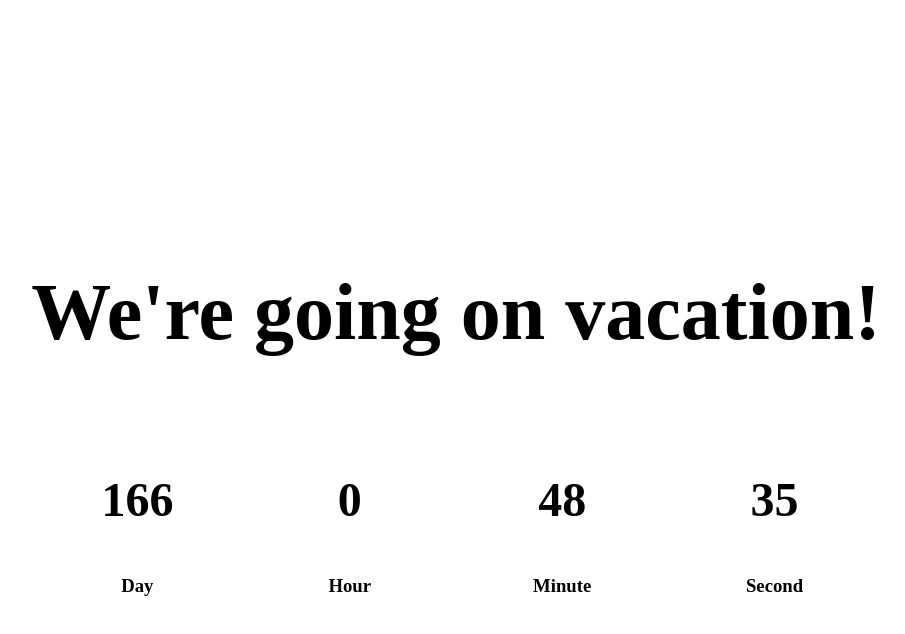
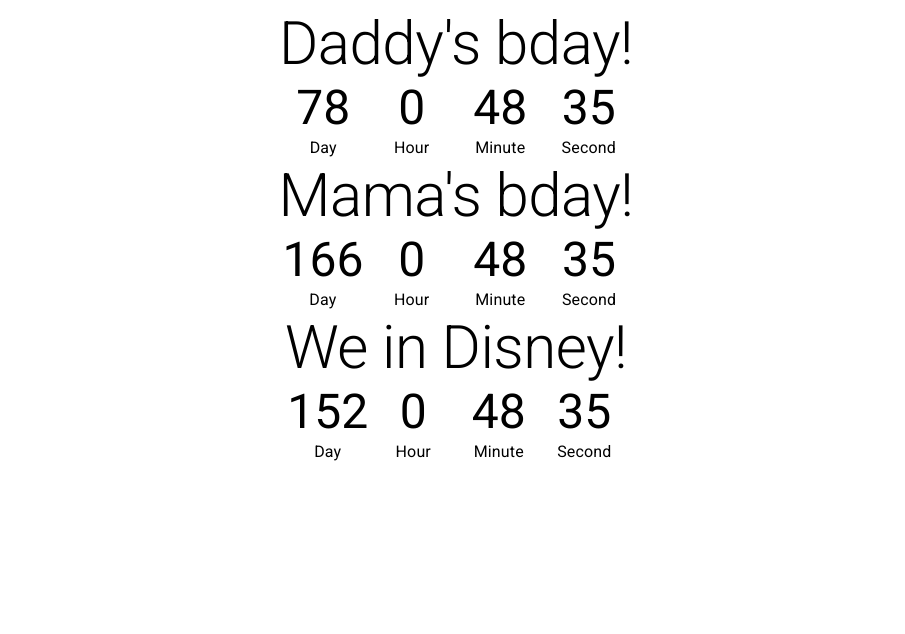
Before and after one commit to wes992/countdown-timer, a React (Create React App) app: page / in a window 1280 px wide. Shown: the top 634 px of the page, without its empty margins (184-1089 px from the left). Built offline with nearby package versions, Linux system fonts and the light colour scheme.

Commit message:
add mui and styling

```diff
--- a/package.json
+++ b/package.json
@@ -3,6 +3,10 @@
   "version": "0.1.0",
   "private": true,
   "dependencies": {
+    "@emotion/react": "^11.9.3",
+    "@emotion/styled": "^11.9.3",
+    "@fontsource/roboto": "^4.5.7",
+    "@mui/material": "^5.8.6",
     "@testing-library/jest-dom": "^5.14.1",
     "@testing-library/react": "^13.0.0",
     "@testing-library/user-event": "^13.2.1",
--- a/public/index.html
+++ b/public/index.html
@@ -24,7 +24,8 @@
       work correctly both with client-side routing and a non-root public URL.
       Learn how to configure a non-root public URL by running `npm run build`.
     -->
-    <title>React App</title>
+
+    <title>Countdown App</title>
   </head>
   <body>
     <noscript>You need to enable JavaScript to run this app.</noscript>
--- a/src/App.css
+++ b/src/App.css
@@ -1,18 +1,20 @@
 .App {
   text-align: center;
 }
-h2 {
+
+
+/* h2 {
   font-size: 5rem;
   font-weight: bold ;
-}
+} */
 
-.coming-soon {
+/* .main-section {
   min-height: 100vh;
   display: flex;
   flex-direction: column;
   align-items: center;
   justify-content: center;
-}
+} */
 
 .countdown {
   display: flex;
--- a/src/App.js
+++ b/src/App.js
@@ -1,10 +1,19 @@
+import { useState } from "react";
 import "./App.css";
 import { Countdown } from "./Components";
 
 function App() {
+  const [timers, setTimers] = useState([
+    { id: 1, title: "Daddy's bday!", date: "September 20, 2022" },
+    { id: 2, title: "Mama's bday!", date: "December 17, 2022" },
+    { id: 3, title: "We in Disney!", date: "December 3, 2022" },
+  ]);
+
   return (
     <div className="App">
-      <Countdown endTime={"December 17, 2022"} />
+      {timers.map((timer) => (
+        <Countdown key={timer.id} title={timer.title} endTime={timer.date} />
+      ))}
     </div>
   );
 }
--- a/src/Components/Countdown.js
+++ b/src/Components/Countdown.js
@@ -1,7 +1,8 @@
+import { Box, Grid, Typography } from "@mui/material";
 import React, { useState, useEffect } from "react";
 import { getTimeDifference } from "../utils/utils";
 
-const Countdown = ({ endTime }) => {
+const Countdown = ({ title, endTime }) => {
   const [remainingTime, setRemainingTime] = useState({});
 
   const endTimeMS = new Date(endTime).getTime();
@@ -18,29 +19,37 @@
   const { sec, min, hour, day } = remainingTime;
 
   return (
-    <section className="coming-soon">
+    <Grid container alignItems="center" justifyContent="center">
       <div>
-        <h2>We're going on vacation!</h2>
-        <div className="countdown">
+        <Typography variant="h2">{title}</Typography>
+        <Box className="countdown">
           <div className="time-container">
-            <h3 className="time-value">{day}</h3>
-            <h3 className="time-description">Day</h3>
+            <Typography variant="h3" className="time-value">
+              {day}
+            </Typography>
+            <Typography className="time-description">Day</Typography>
           </div>
           <div className="time-container">
-            <h3 className="time-value">{hour}</h3>
-            <h3 className="time-description">Hour</h3>
+            <Typography variant="h3" className="time-value">
+              {hour}
+            </Typography>
+            <Typography className="time-description">Hour</Typography>
           </div>
           <div className="time-container">
-            <h3 className="time-value">{min}</h3>
-            <h3 className="time-description">Minute</h3>
+            <Typography variant="h3" className="time-value">
+              {min}
+            </Typography>
+            <Typography className="time-description">Minute</Typography>
           </div>
           <div className="time-container">
-            <h3 className="time-value">{sec}</h3>
-            <h3 className="time-description">Second</h3>
+            <Typography variant="h3" className="time-value">
+              {sec}
+            </Typography>
+            <Typography className="time-description">Second</Typography>
           </div>
-        </div>
+        </Box>
       </div>
-    </section>
+    </Grid>
   );
 };
 
--- a/src/index.js
+++ b/src/index.js
@@ -1,6 +1,10 @@
 import React from "react";
 import ReactDOM from "react-dom/client";
 import App from "./App";
+import "@fontsource/roboto/300.css";
+import "@fontsource/roboto/400.css";
+import "@fontsource/roboto/500.css";
+import "@fontsource/roboto/700.css";
 
 const root = ReactDOM.createRoot(document.getElementById("root"));
 root.render(
```
Also changed, not shown: src/Components/AddNew.js (added), 1 other file (tests, documents, lock files or other folders).
